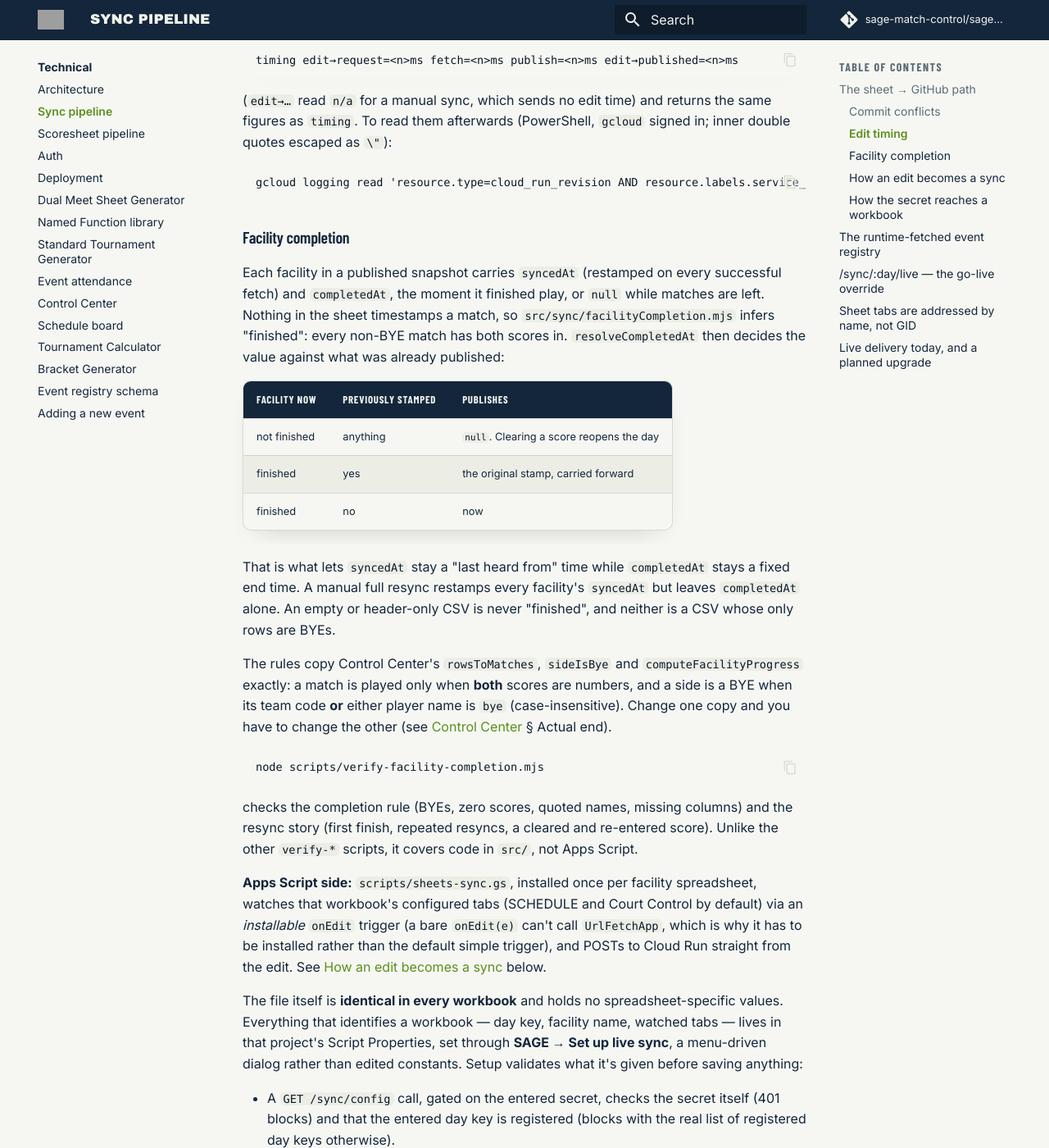
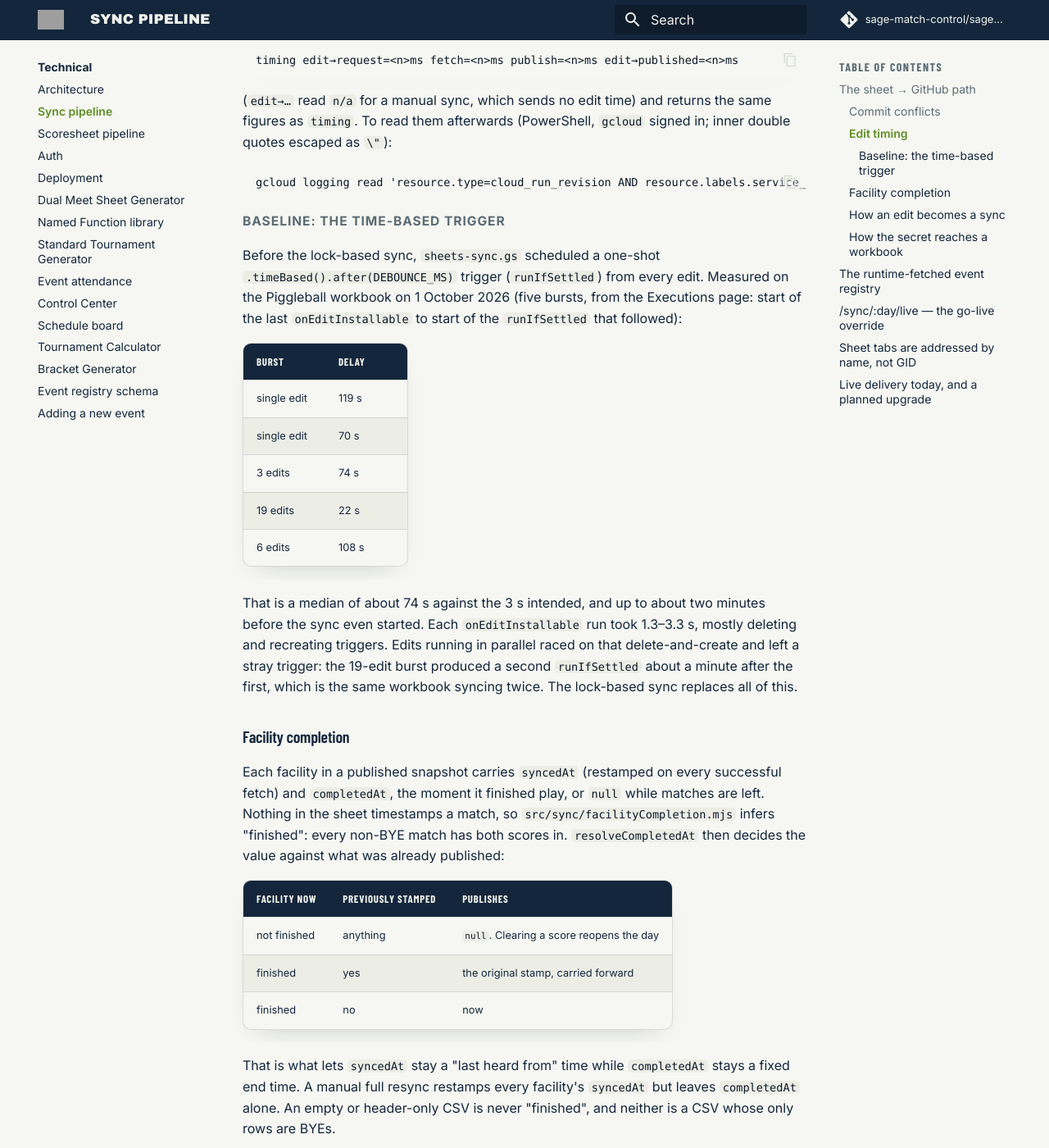
Before and after one commit to sage-match-control/sage-docs, an MkDocs documentation site: the page built from docs/technical/sync-pipeline.md, in a window 1280 px wide and 1400 px high, scrolled down 1689 px. Shown: the whole window at 82% size. Built offline with MkDocs 1.6.1 and Material for MkDocs 9.7.7, drawn with Linux system fonts in a browser that asks for light colours; comment, search, counter and statistics services are not loaded.

Commit message:
Docs: baseline Apps Script trigger delay (median ~74s, n=5)
Co-Authored-By: Claude Sonnet 5.5 <noreply@anthropic.com>

````diff
--- a/docs/technical/sync-pipeline.md
+++ b/docs/technical/sync-pipeline.md
@@ -82,6 +82,30 @@ signed in; inner double quotes escaped as `\"`):
 ```
 gcloud logging read 'resource.type=cloud_run_revision AND resource.labels.service_name=sage-tools-api AND textPayload:\"timing edit\"' --freshness=1d --format='value(timestamp,textPayload)' --project=sage-tools-api
 ```
+
+#### Baseline: the time-based trigger
+
+Before the lock-based sync, `sheets-sync.gs` scheduled a one-shot
+`.timeBased().after(DEBOUNCE_MS)` trigger (`runIfSettled`) from every edit.
+Measured on the Piggleball workbook on 1 October 2026 (five bursts, from the
+Executions page: start of the last `onEditInstallable` to start of the
+`runIfSettled` that followed):
+
+| Burst | Delay |
+| --- | --- |
+| single edit | 119 s |
+| single edit | 70 s |
+| 3 edits | 74 s |
+| 19 edits | 22 s |
+| 6 edits | 108 s |
+
+That is a median of about 74 s against the 3 s intended, and up to about two
+minutes before the sync even started. Each `onEditInstallable` run took
+1.3–3.3 s, mostly deleting and recreating triggers. Edits running in
+parallel raced on that delete-and-create and left a stray trigger: the
+19-edit burst produced a second `runIfSettled` about a minute after the
+first, which is the same workbook syncing twice. The lock-based sync
+replaces all of this.
 
 ### Facility completion
 
````
Also changed, not shown: docs/specs/not-started/durable-object-push-explainer.md (+1 -1 lines), docs/specs/not-started/durable-object-push-spec.md (+1 -1 lines), docs/specs/not-started/fast-data-delivery-spec.md (+4 -4 lines), docs/specs/not-started/immediate-sync-spec.md (+1 -1 lines).
